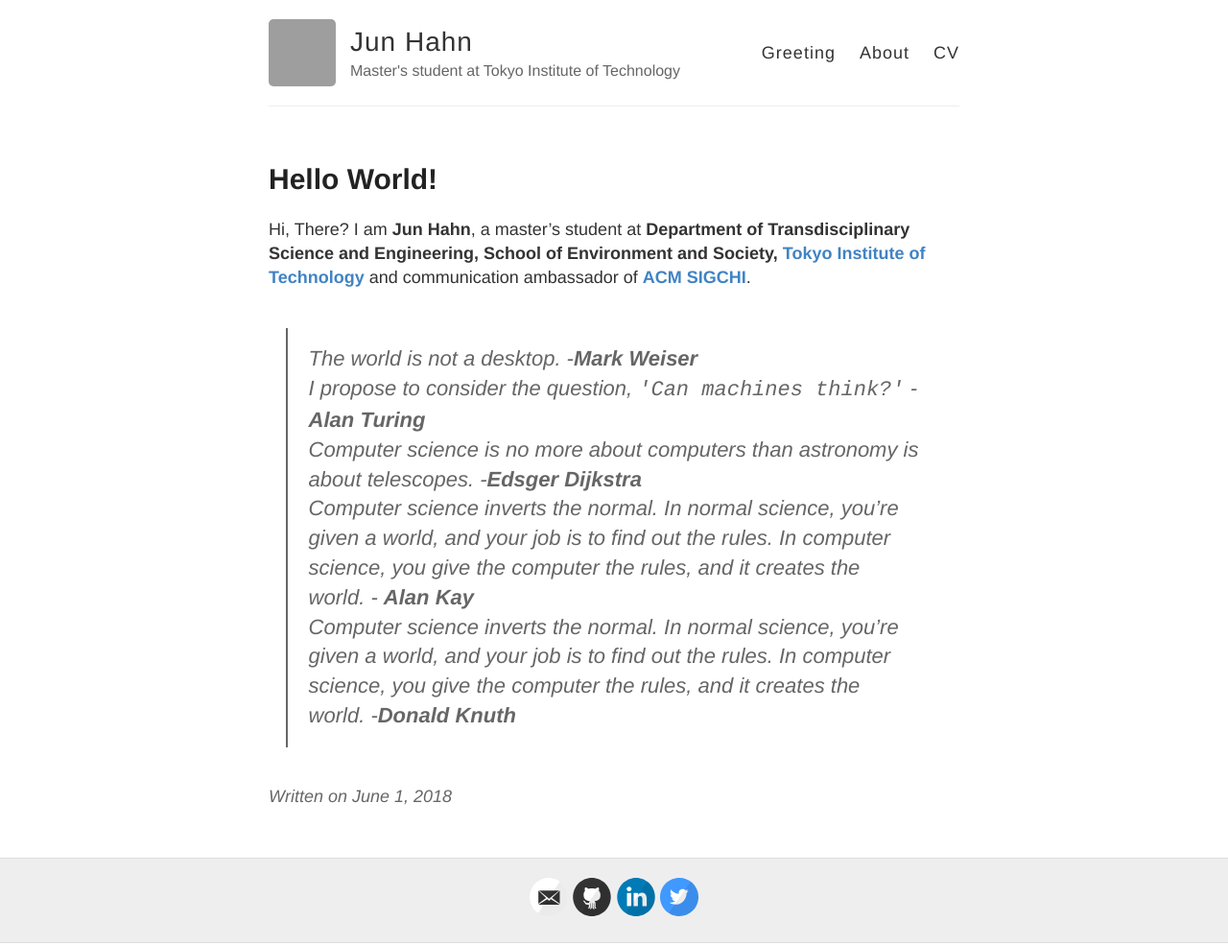
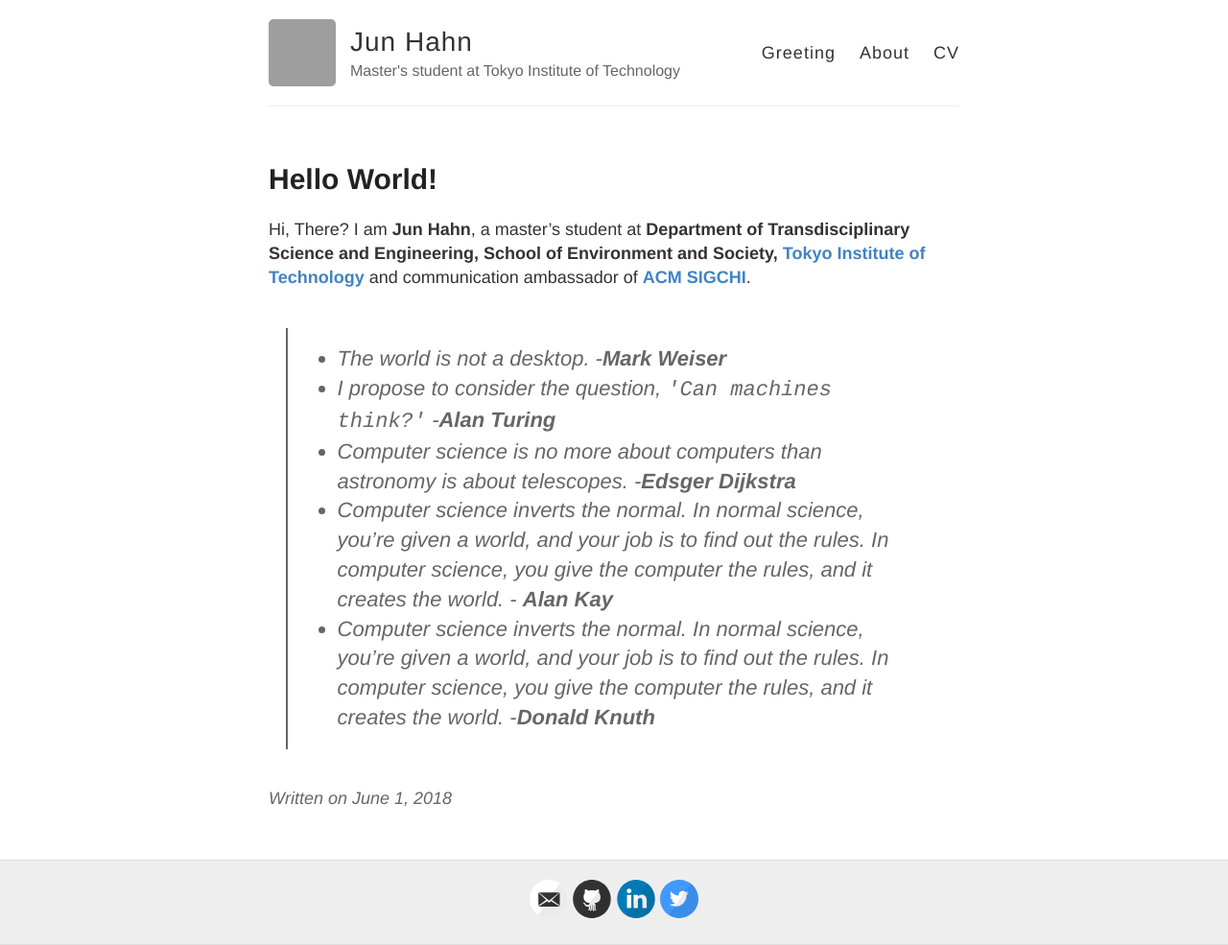
Before and after one commit to TangoEnSkai/tangoenskai.github.io, a Jekyll site: the page built from _posts/2018-6-1-Hello-World.md, in a window 1280 px wide. Shown: the whole page at 96% size. Built offline with Jekyll 4.4.1, drawn with Linux system fonts in a browser that asks for light colours; grey boxes are pictures that could not be loaded.

Commit message:
Add bullet points for each quote

```diff
--- a/_posts/2018-6-1-Hello-World.md
+++ b/_posts/2018-6-1-Hello-World.md
@@ -5,11 +5,11 @@
 
 Hi, There? I am **Jun Hahn**, a master’s student at **Department of Transdisciplinary Science and Engineering, School of Environment and Society, [Tokyo Institute of Technology](https://www.titech.ac.jp/)** and communication ambassador of **[ACM SIGCHI](https://sigchi.org/people/volunteer-spotlight/)**.
 
-> The world is not a desktop. -**Mark Weiser**
-> I propose to consider the question, `'Can machines think?'` -**Alan Turing**
-> Computer science is no more about computers than astronomy is about telescopes. -**Edsger Dijkstra**
-> Computer science inverts the normal. In normal science, you're given a world, and your job is to find out the rules. In computer science, you give the computer the rules, and it creates the world. - **Alan Kay**
-> Computer science inverts the normal. In normal science, you're given a world, and your job is to find out the rules. In computer science, you give the computer the rules, and it creates the world. -**Donald Knuth**
+> * The world is not a desktop. -**Mark Weiser**
+> * I propose to consider the question, `'Can machines think?'` -**Alan Turing**
+> * Computer science is no more about computers than astronomy is about telescopes. -**Edsger Dijkstra**
+> * Computer science inverts the normal. In normal science, you're given a world, and your job is to find out the rules. In computer science, you give the computer the rules, and it creates the world. - **Alan Kay**
+> * Computer science inverts the normal. In normal science, you're given a world, and your job is to find out the rules. In computer science, you give the computer the rules, and it creates the world. -**Donald Knuth**
 
 <!--
 Next you can update your site name, avatar and other options using the _config.yml file in the root of your repository (shown below).
```
